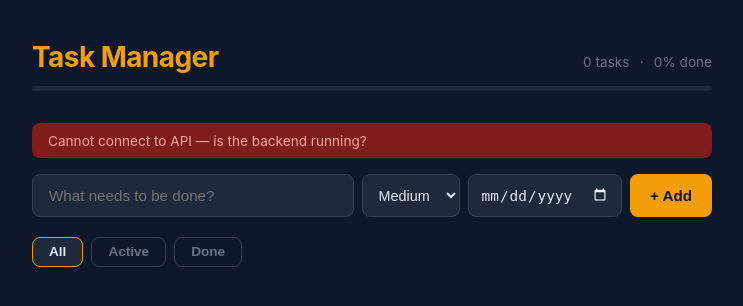
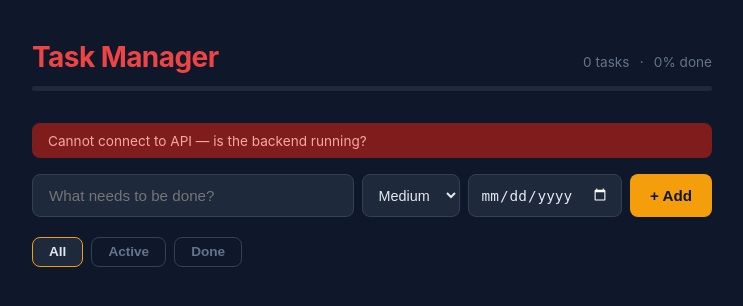
Before and after one commit to Aravindsvec/task_manager, a Python web app: template frontend/templates/index.html in a window 1280 px wide. Shown: the top 306 px of the page, without its empty margins (268-1011 px from the left). Run offline with Jinja, Linux system fonts and the light colour scheme; the template is opened without the code that fills it, so the values that code supplies are empty.

Commit message:
colour changed to red

```diff
--- a/frontend/static/style.css
+++ b/frontend/static/style.css
@@ -23,7 +23,7 @@ body {
 h1 {
   font-size: 1.75rem;
   font-weight: 700;
-  color: #f59e0b;
+  color: #ef4444;
   letter-spacing: -0.02em;
 }
 
```
